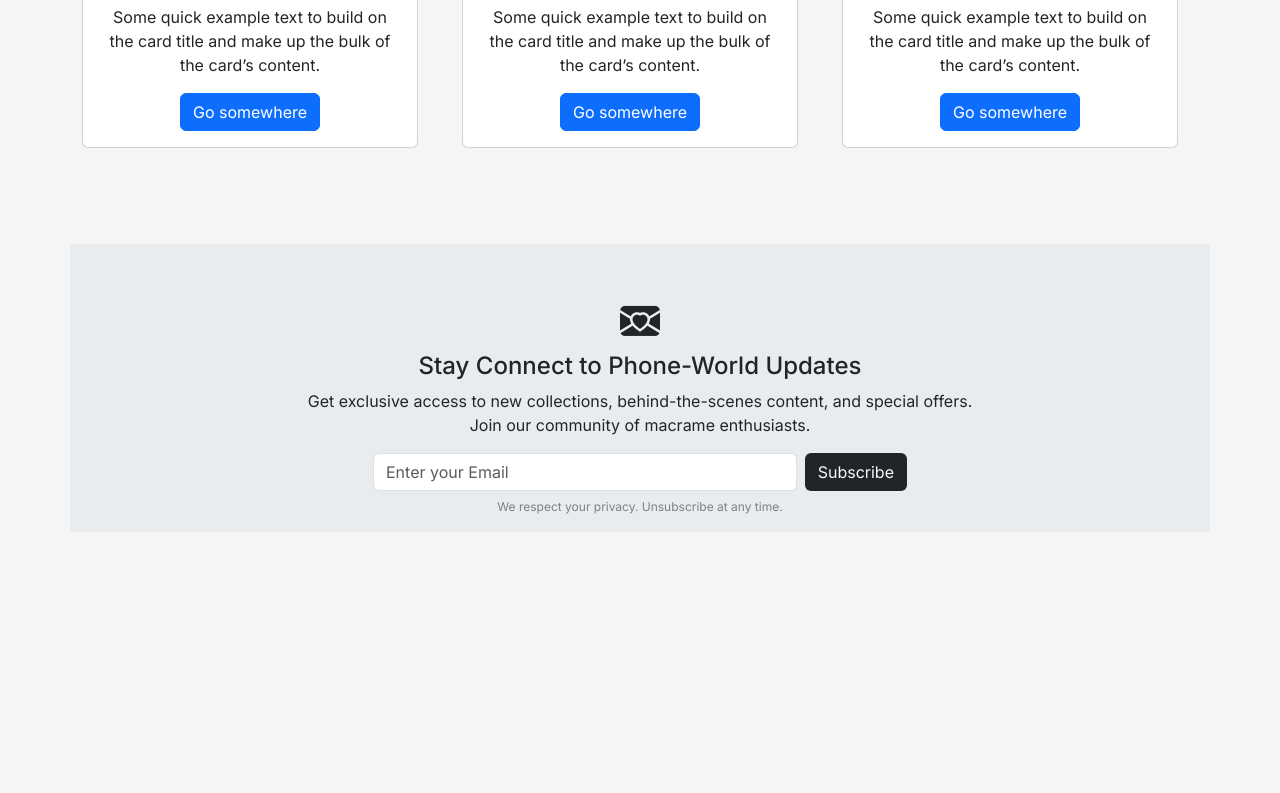
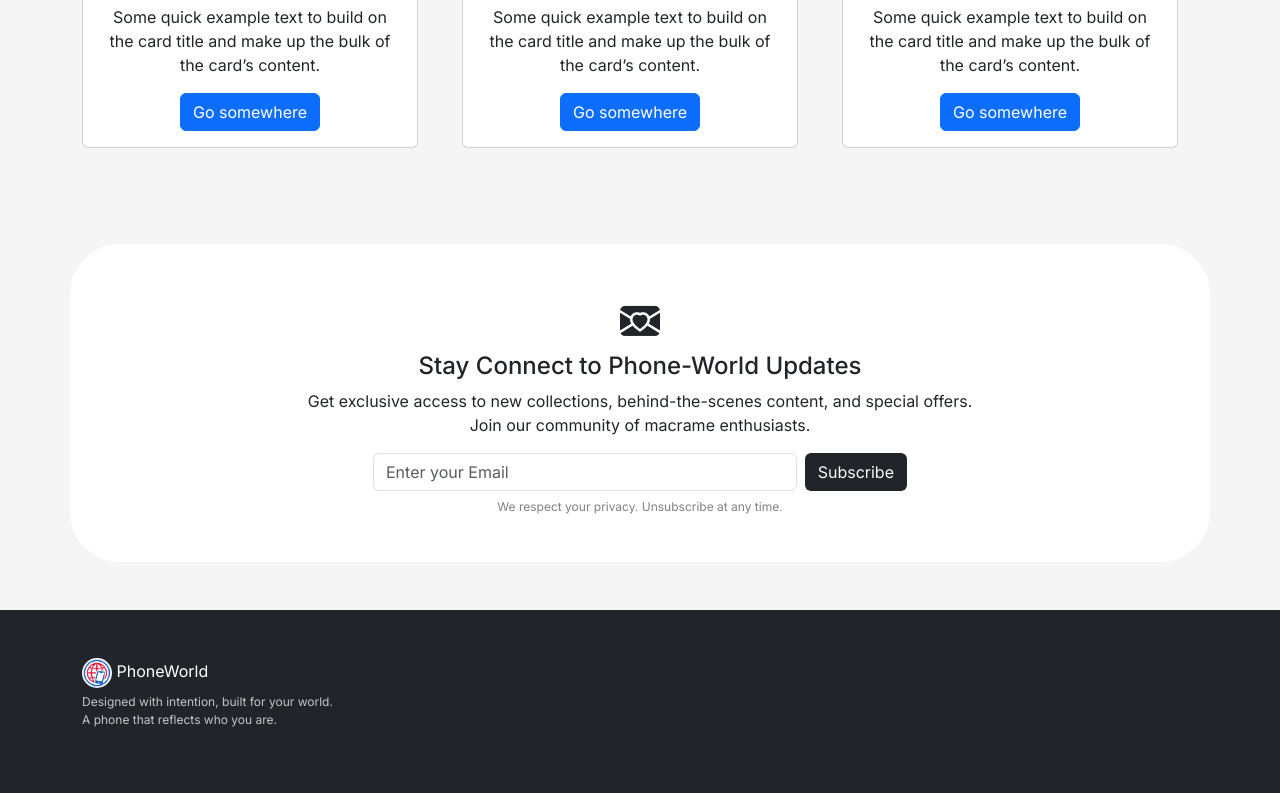
Before and after one commit to mikeandrei32/phone-world, a plain HTML site: page index.html in a window 1280 px wide. Shown: the part 1284-2077 px from the top of the page. Before the commit the page ends 1816 px from the top, so only its background shows below. Drawn offline with nearby package versions, Linux system fonts and the light colour scheme.

Commit message:
fixing footer

```diff
--- a/index.html
+++ b/index.html
@@ -283,7 +283,7 @@
             </div>
         </div>
     </div>
-    <div class="container text-center mt-5 mb-5 pt-5 bg-body-secondary">
+    <div id="email-page" class="container text-center mt-5 mb-5 pt-5 bg-light>
         <div class="row align-items-center">
             <div class="col">
                 <i class="bi bi-envelope-heart-fill fs-1"></i>
@@ -299,6 +299,28 @@
             </div>
         </div>
     </div>
+    <div class="container-fluid pt-5 pb-5 bg-dark text-white">
+        <footer>
+            <div class="container text-start">
+                <div class="row align-items-start">
+                    <div class="col">
+                        <img class="footer-brand" src="images/PhoneWorld.png" alt="">
+                            PhoneWorld
+                            <p class="footer-brand-caption text-start">Designed with intention, built for your world. A phone that reflects who you are.</p>
+                    </div>
+                    <div class="col">
+
+                    </div>
+                    <div class="col">
+
+                    </div>
+                    <div class="col">
+
+                    </div>
+                </div>
+            </div>
+        </footer>
+    </div>
 
     <script src="https://cdn.jsdelivr.net/npm/bootstrap@5.3.8/dist/js/bootstrap.bundle.min.js" integrity="sha384-FKyoEForCGlyvwx9Hj09JcYn3nv7wiPVlz7YYwJrWVcXK/BmnVDxM+D2scQbITxI" crossorigin="anonymous"></script>
 </body>
--- a/style.css
+++ b/style.css
@@ -49,3 +49,21 @@ html, body{
 #emailBtn{
 	width: 100px;
 }
+
+#email-page{
+	background-color: white;
+	border-radius: 50px;
+	padding-top: 30px;
+	padding-bottom: 30px;
+}
+
+.footer-brand{
+	width: 30px;
+	border-radius: 50px;
+}
+
+.footer-brand-caption{
+	font-size: 12px;
+	color: hsla(0, 0%, 91%, 0.818);
+	padding-top: 5px;
+}
```
